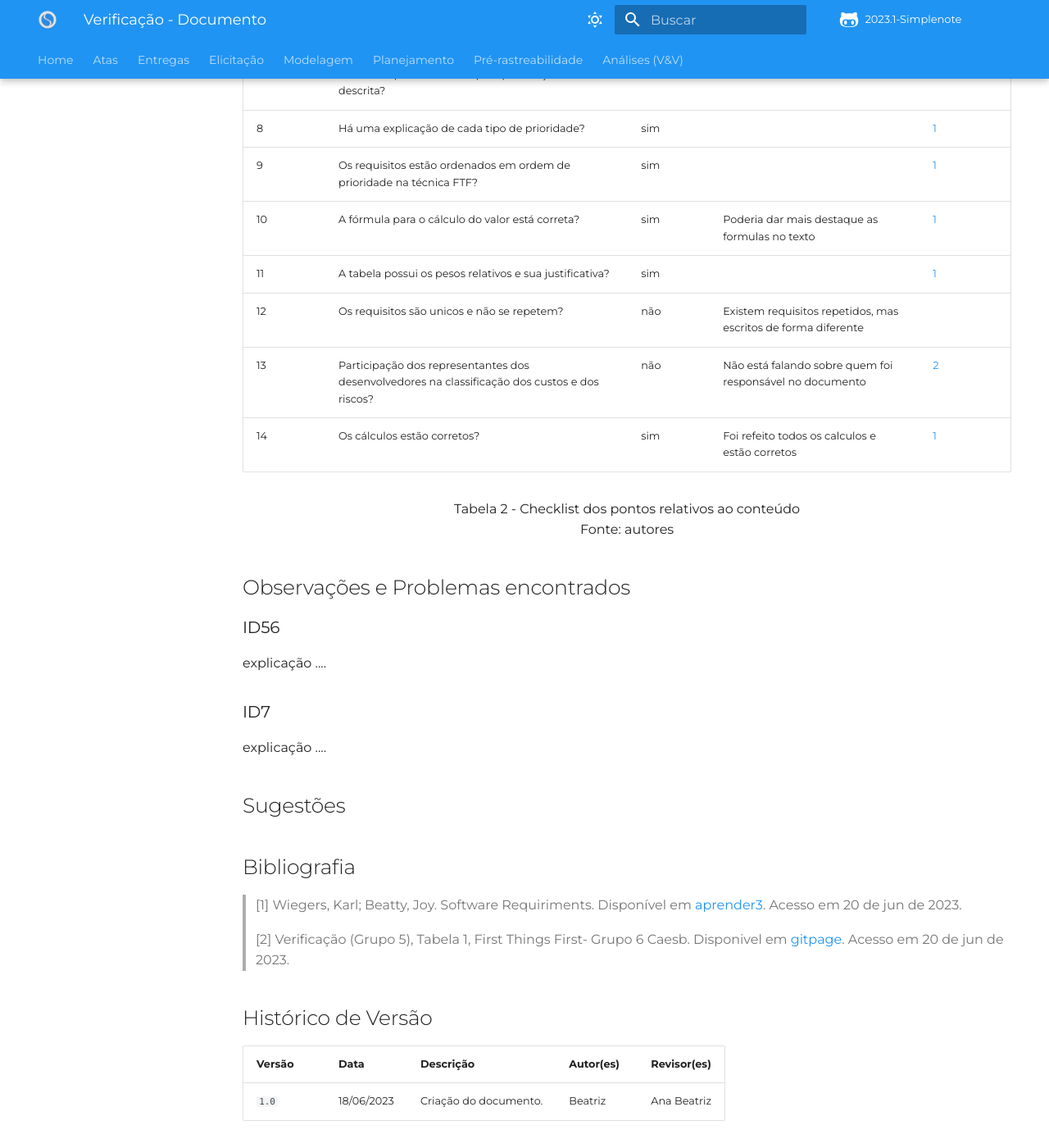
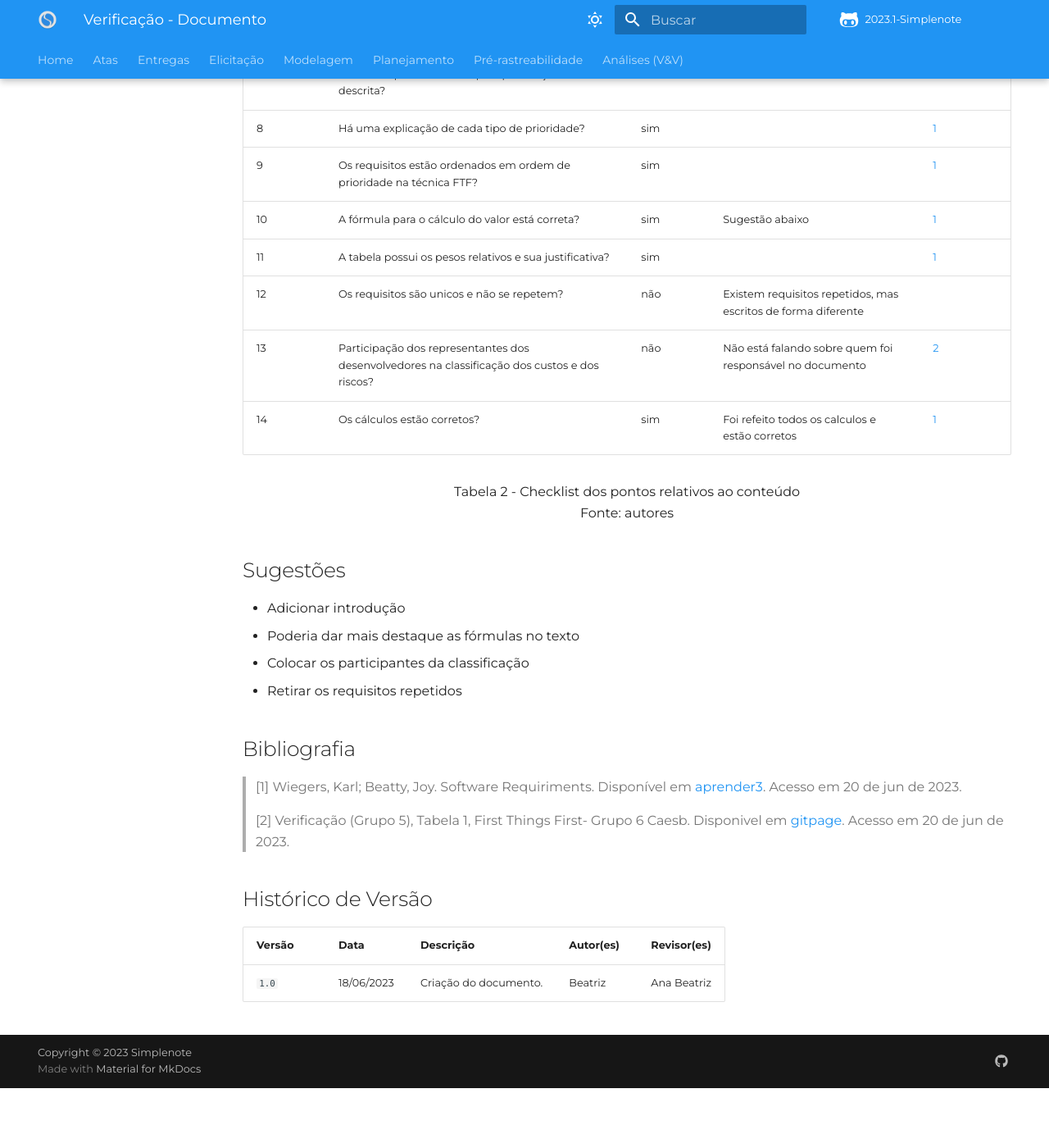
Before and after one commit to Requisitos-de-Software/2023.1-Simplenote, an MkDocs documentation site: the page built from docs/Analise-Grupo5/Elicitação/priorização/FTF.md, in a window 1280 px wide and 1400 px high, scrolled down 1374 px. Shown: the whole window at 82% size. Built offline with MkDocs 1.6.1 and Material for MkDocs 9.7.7, drawn with Linux system fonts in a browser that asks for light colours; some web fonts are replaced; comment, search, counter and statistics services are not loaded; after the commit the page ends 2701 px from its top, so only the background shows below that.

Commit message:
Update FTF.md

```diff
--- a/docs/Analise-Grupo5/Elicitação/priorização/FTF.md
+++ b/docs/Analise-Grupo5/Elicitação/priorização/FTF.md
@@ -35,9 +35,9 @@ Para avaliação do documento em aspectos formais e tecnicos, foi criado a tabel
 |  7  | A técnica que foi utilizada para priorização é descrita?                                       | sim 	 |              | [1](#ancora1) |
 |  8  | Há uma explicação de cada tipo de prioridade?                                                  | sim 	 |              | [1](#ancora1) |
 |  9  | Os requisitos estão ordenados em ordem de prioridade na técnica FTF?                           | sim 	 |              | [1](#ancora1) |
-| 10  | A fórmula para o cálculo do valor está correta?                                                | sim 	 | Poderia dar mais destaque as formulas no texto | [1](#ancora1) |
+| 10  | A fórmula para o cálculo do valor está correta?                                                | sim 	 | Sugestão abaixo | [1](#ancora1) |
 | 11  | A tabela possui os pesos relativos e sua justificativa?                                        | sim 	 |              | [1](#ancora1) |
-| 12  | Os requisitos são unicos e não se repetem?	                                                   | não | Existem requisitos repetidos, mas escritos de forma diferente             |               |
+| 12  | Os requisitos são unicos e não se repetem?	                                                    | não | Existem requisitos repetidos, mas escritos de forma diferente             |               |
 | 13  | Participação dos representantes dos desenvolvedores na classificação dos custos e dos riscos?  | não | Não está falando sobre quem foi responsável no documento | [2](#ancora2) |
 | 14  | Os cálculos estão corretos?                                                                    | sim 	 | Foi refeito todos os calculos e estão corretos| [1](#ancora1) |
 
@@ -45,17 +45,13 @@ Para avaliação do documento em aspectos formais e tecnicos, foi criado a tabel
 
 <p align="center"> Tabela 2 - Checklist dos pontos relativos ao conteúdo <br> Fonte: autores </p>
 
-## Observações e Problemas encontrados
+## Sugestões
 
-### ID56
+- Adicionar introdução
+- Poderia dar mais destaque as fórmulas no texto
+- Colocar os participantes da classificação
+- Retirar os requisitos repetidos
 
-explicação ....
-
-### ID7
-
-explicação ....
-
-## Sugestões
 
 ## Bibliografia
 
```
